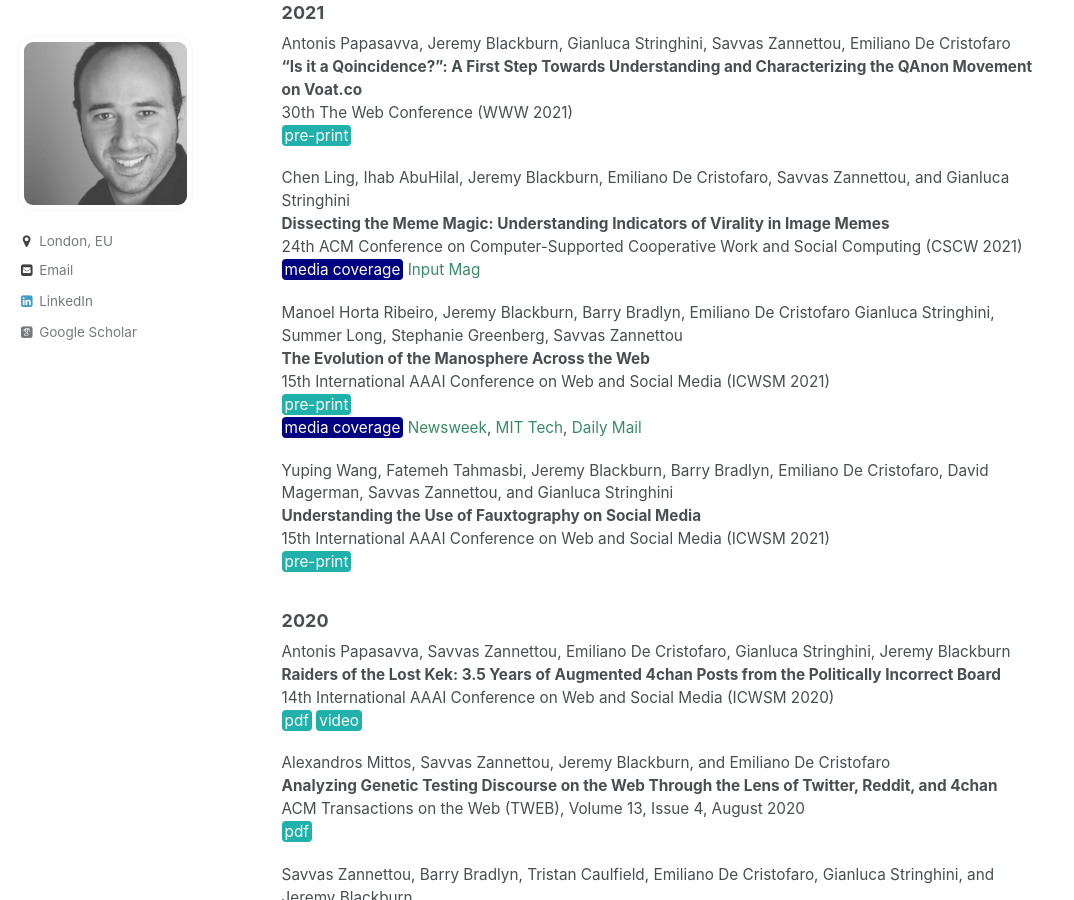
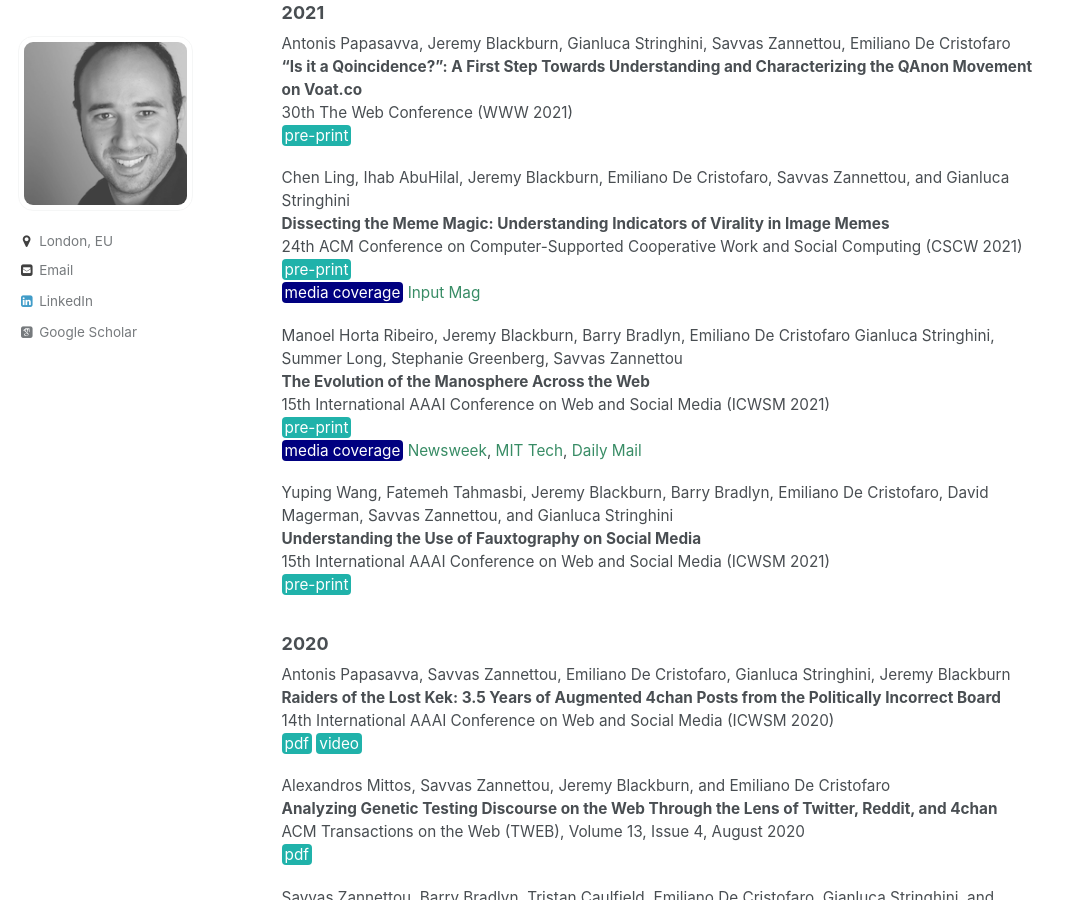
Before and after one commit to emidec/emidec.github.io, a Jekyll site: the page built from _pages/cybersafety.md, in a window 1280 px wide and 900 px high, scrolled down 316 px. Shown: the whole window, without its empty margins (0-1074 px from the left). Built offline with Jekyll 4.4.1, drawn with Linux system fonts in a browser that asks for light colours; some web fonts are replaced.

Commit message:
input mag

```diff
--- a/_pages/cybersafety.md
+++ b/_pages/cybersafety.md
@@ -19,6 +19,7 @@ Antonis Papasavva, Jeremy Blackburn, Gianluca Stringhini, Savvas Zannettou, Emil
 Chen Ling, Ihab AbuHilal, Jeremy Blackburn, Emiliano De Cristofaro, Savvas Zannettou, and Gianluca Stringhini
 **Dissecting the Meme Magic: Understanding Indicators of Virality in Image Memes**
 24th ACM Conference on Computer-Supported Cooperative Work and Social Computing (CSCW 2021)
+[pre-print](https://arxiv.org/pdf/2101.06535.pdf){: .btn--danger}{:target="_blank"}
 <span style="color:white;background-color:navy;padding: 1px 3px;text-align: center;border-radius: 4px">media coverage</span>{: .btn--media} [Input Mag](https://www.inputmag.com/culture/viral-meme-ai-study-bernie-sanders)
 
 Manoel Horta Ribeiro, Jeremy Blackburn, Barry Bradlyn, Emiliano De Cristofaro Gianluca Stringhini, Summer Long, Stephanie Greenberg, Savvas Zannettou
```
Also changed, not shown: _pages/publications.md (+1 -0 lines).
